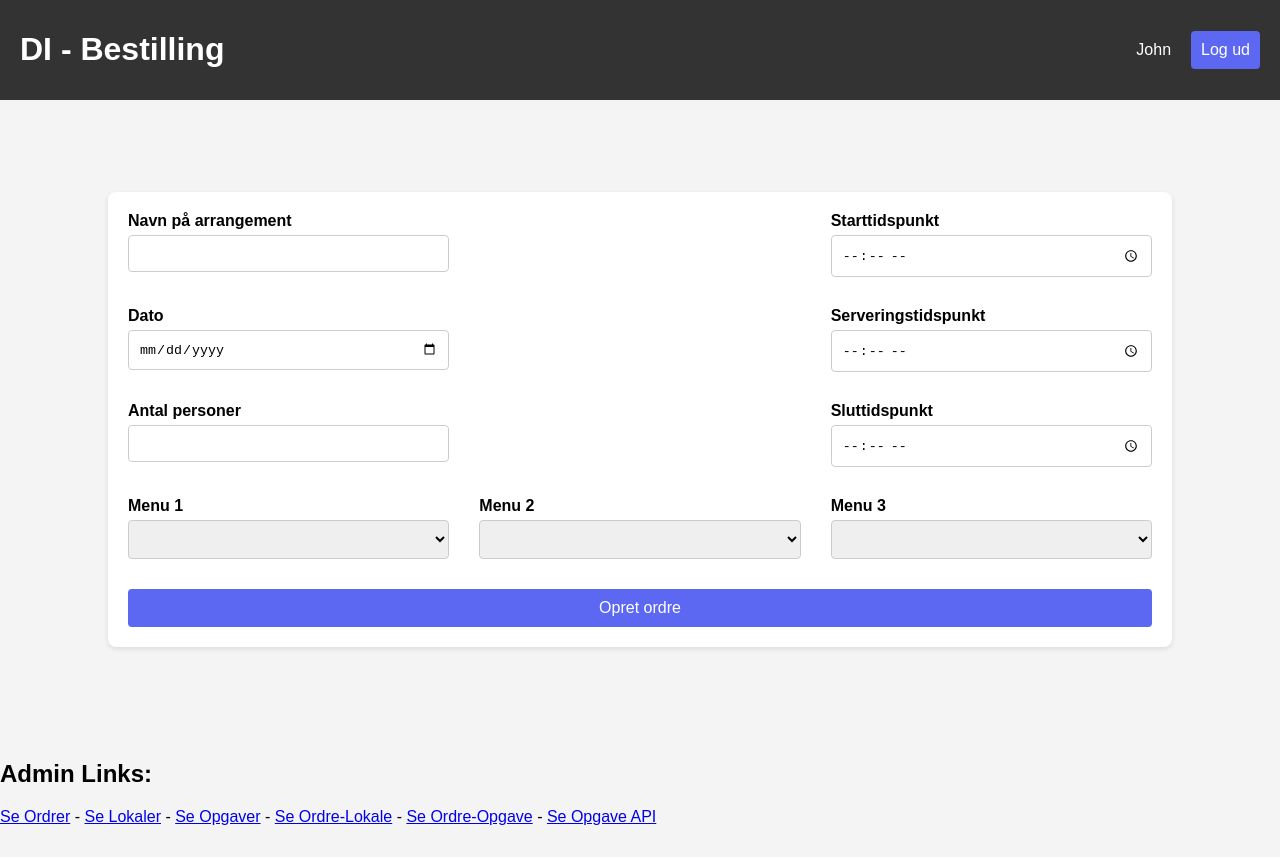
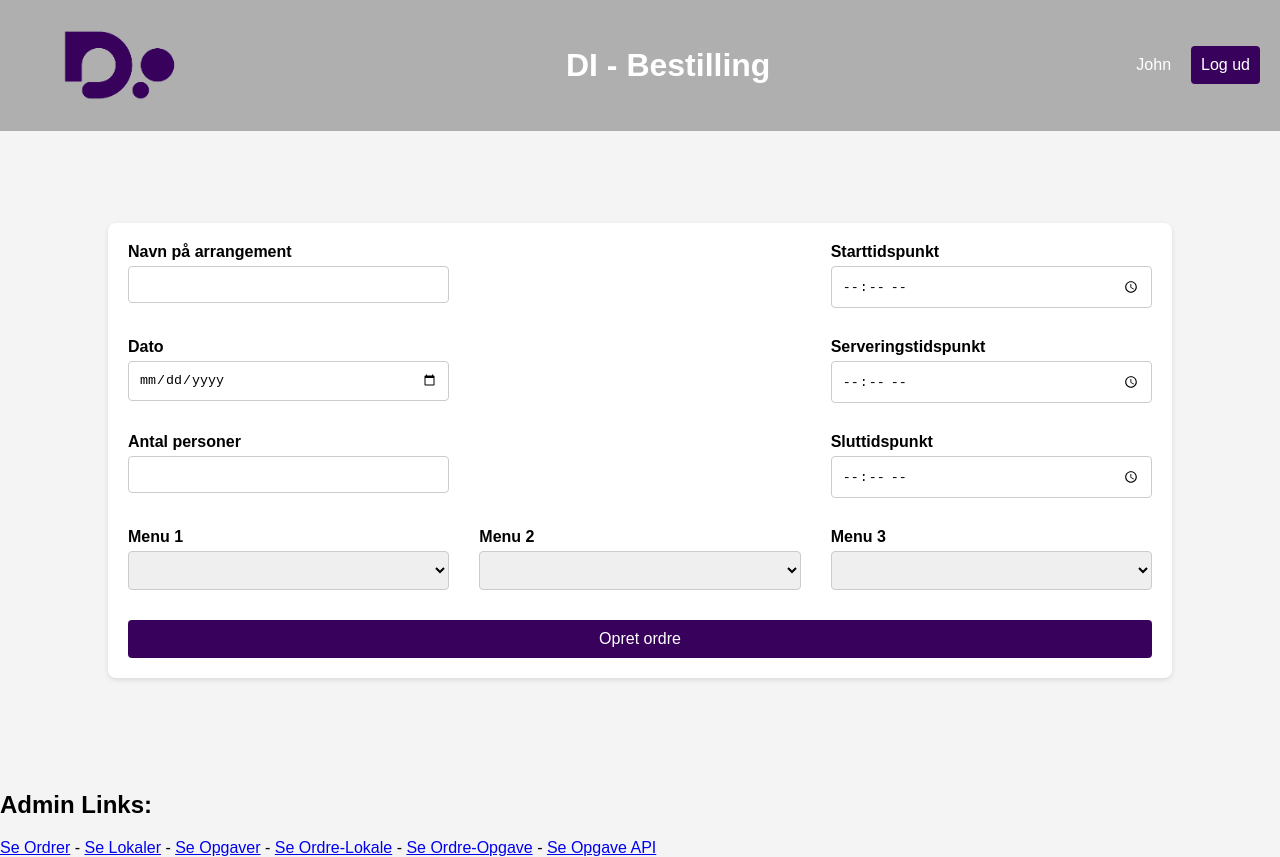
Before and after one commit to Studiegruppe-11/ADBIS, a website: page public/order.html in a window 1280 px wide. Before the commit the page ends 826 px from the top, so only its background shows below. Drawn offline with Linux system fonts and the light colour scheme.

Commit message:
frontend

```diff
--- a/public/order.html
+++ b/public/order.html
@@ -8,6 +8,7 @@
 </head>
 <body>
     <header>
+        <img src="\img\DI logo 2400x1330_u_txt.png" alt="" class="siteLogo">
         <h1>DI - Bestilling</h1>
         <div class="right-header">
             <div class="user-info">
--- a/public/styles.css
+++ b/public/styles.css
@@ -9,9 +9,16 @@ header {
     display: flex;
     justify-content: space-between;
     align-items: center;
-    background: #333;
+    background: #afafaf;
     color: #fff;
     padding: 10px 20px;
+}
+
+.siteLogo {
+    display: flex;
+    align-items: center;
+    width: 200px;
+
 }
 
 
@@ -82,7 +89,7 @@ select {
 button {
     grid-column: 1 / -1; /* Knappen strækker sig over alle tre kolonner nederst */
     padding: 10px;
-    background-color: #5c67f2;
+    background-color: #38025C;
     color: white;
     border: none;
     border-radius: 4px;
@@ -92,7 +99,7 @@ button {
 }
 
 button:hover {
-    background-color: #4a54e1;
+    background-color: #a067c7;
 }
 
 .menu-container {
```
Also changed, not shown: public/img/DI logo 2400x1330_u_txt.png (added), 1 other file.
